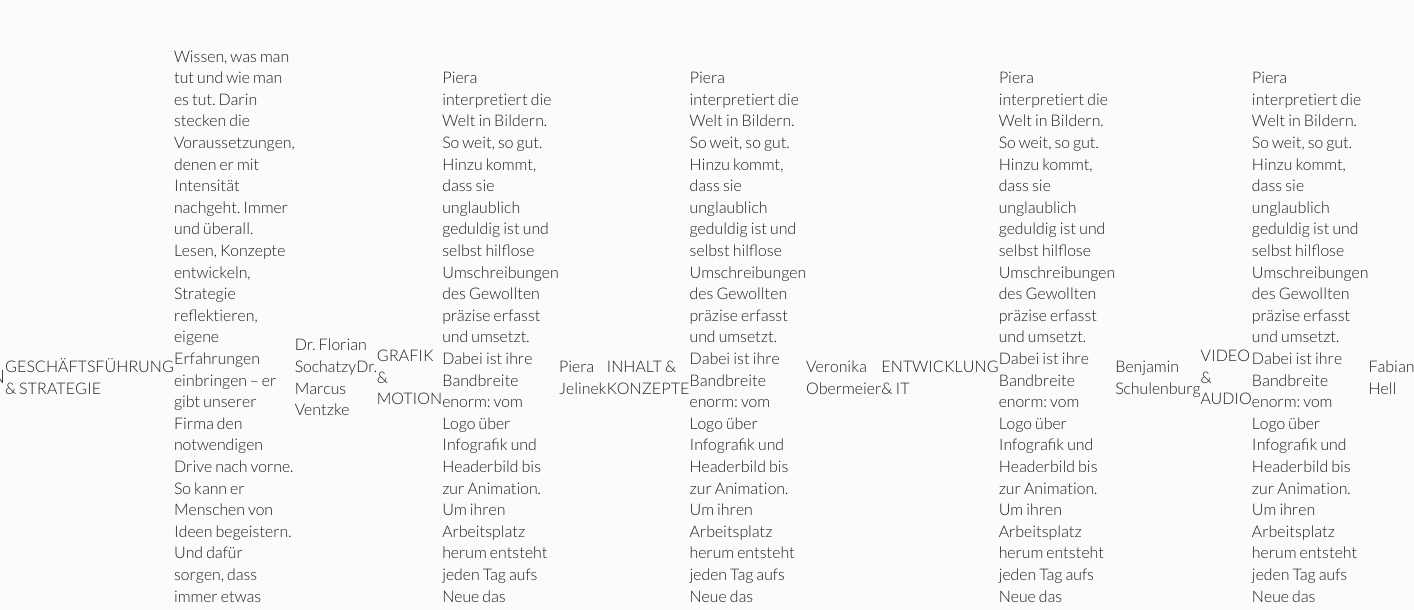
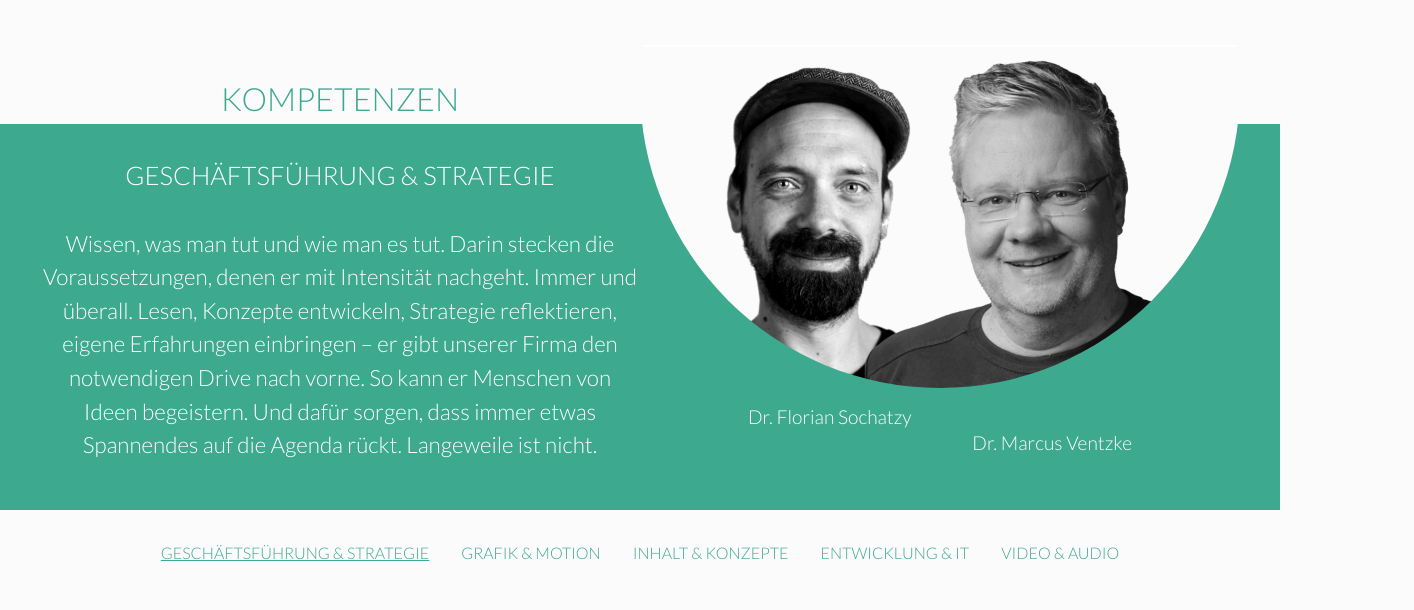
Before and after one commit to Digitale-Lernwelten/new.dilewe.de, an Astro site: page / in a window 1280 px wide. Shown: the part 1506-2116 px from the top of the page, 1414 px wide, since content can reach past the window. Built offline with nearby package versions, Linux system fonts and the light colour scheme; Astro itself is replaced by a stand-in of ours.

Commit message:
Finished rough styling of index page

```diff
--- /dev/null
+++ b/src/components/TeamSlider.module.css
@@ -0,0 +1,37 @@
+.wrap {
+	display: block;
+	overflow: hidden;
+}
+
+.wrap h3 {
+	color: var(--primary);
+}
+
+.headerWrap,
+.tabs {
+	display: block;
+	text-align: center;
+	width: 100%;
+	max-width: var(--content-width);
+	padding:0 var(--content-padding);
+	margin: 0 auto;
+}
+
+.slides {
+	background: var(--primary);
+	color: #fff;
+	display: block;
+	margin-bottom: 2rem;
+}
+
+.headerWrap {
+	text-align: left;
+}
+
+.headerWrap h3 {
+	width: 50%;
+	display:inline-block;
+	text-align: center;
+	font-size: 2rem;
+	margin-bottom: 0.25rem;
+}
--- a/src/components/TeamSlider.tsx
+++ b/src/components/TeamSlider.tsx
@@ -1,24 +1,26 @@
-import React from 'react';
+import React, { useState } from 'react';
+import { type TeamSliderSlideProps, TeamSliderSlide } from './TeamSliderSlide';
+import TeamSliderTab from './TeamSliderTab';
+import css from './TeamSlider.module.css';
 
-interface PlaceholderProps {
+interface TeamSliderProps {
 	headline: string;
-	children?: React.ReactNode;
+	slides: TeamSliderSlideProps[];
 }
 
-const TeamSlider: React.FC<PlaceholderProps> = ({
+const TeamSlider: React.FC<TeamSliderProps> = ({
 	headline,
-	children,
+	slides,
 }) => {
-	const style = {
-		display: 'flex',
-		justifyContent: 'center',
-		alignItems: 'center',
-		borderRadius: '5px',
-	};
+	const [activeSlide, setActiveSlide] = useState<string>(() => slides[0]?.name || '');
 
-	return <div style={style}>
-		<h3>{headline}</h3>
-		{children}
+	const slideNodes = slides.map(s => <TeamSliderSlide {...s} active={activeSlide === s.name} />);
+	const slideTabs = slides.map(s => <TeamSliderTab name={s.name} active={activeSlide === s.name} setActiveSlide={setActiveSlide} />)
+
+	return <div className={css.wrap}>
+		<div className={css.headerWrap}><h3>{headline}</h3></div>
+		<div className={css.slides}>{slideNodes}</div>
+		<div className={css.tabs}>{slideTabs}</div>
 	</div>;
 };
 
--- /dev/null
+++ b/src/components/TeamSliderSlide.module.css
@@ -0,0 +1,85 @@
+.slide {
+	display: block;
+	text-align: center;
+	width: 100%;
+	max-width: var(--content-width);
+	padding:0 var(--content-padding);
+	margin: 0 auto;
+}
+
+.active {
+
+}
+
+.wide {
+
+}
+
+.left {
+	display: block;
+	width: 50%;
+	float: left;
+}
+
+.left h4 {
+	font-size: 1.6rem;
+}
+
+.left p {
+	font-size: 1.4rem;
+	line-height: 1.5em;
+	margin-bottom: 3rem;
+}
+
+.right {
+	display: block;
+	width: 50%;
+	float: right;
+	padding: 0 6rem;
+	box-sizing: border-box;
+}
+
+.right img {
+	width: 100%;
+	display: block;
+	height: auto;
+	border-radius: 50%;
+	margin-top: -6rem;
+}
+
+.slide::after {
+	content:'';
+	display: block;
+	clear:both;
+}
+
+.wide .right {
+	padding: 0;
+}
+
+.wide .right img {
+	margin-top: -21rem;
+}
+
+.nameWrap {
+	display: block;
+	width: 24rem;
+	margin: 0 auto;
+	font-size: 1.2rem;
+	padding: 1rem 0;
+}
+
+.leftName {
+	float:left;
+	clear:both;
+}
+
+.rightName {
+	float:right;
+	clear:both;
+}
+
+.name {
+	clear:both;
+	text-align:center;
+}
--- a/src/components/TeamSliderSlide.tsx
+++ b/src/components/TeamSliderSlide.tsx
@@ -1,36 +1,50 @@
 import React from 'react';
+import css from './TeamSliderSlide.module.css';
+import type { ImageMetadata } from 'astro';
 
-interface PlaceholderProps {
+export interface TeamSliderSlideProps {
 	portraitLeftName?: string;
 	portraitRightName?: string;
 	portraitName?: string;
 	portraitWide?: boolean;
-	slideName: string;
-	children?: React.ReactNode;
+	portrait: ImageMetadata;
+	name: string;
+	text: string;
+	active?: boolean;
 }
 
-const TeamSliderSlide: React.FC<PlaceholderProps> = ({
+export const TeamSliderSlide: React.FC<TeamSliderSlideProps> = ({
 	portraitLeftName,
 	portraitRightName,
 	portraitName,
 	portraitWide = false,
-	slideName,
-	children,
+	portrait,
+	name,
+	text,
+	active,
 }) => {
-	const style = {
-		display: 'flex',
-		justifyContent: 'center',
-		alignItems: 'center',
-		borderRadius: '5px',
-		marginBottom: portraitWide ? '0px' : '0px', // Not necessary, only done so that portraitWide is used somewhere for now
-	};
+	if(!active){return null;}
+	const classes = [css.slide];
+	if(portraitWide){
+		classes.push(css.wide);
+	}
+	if(active){
+		classes.push(css.active);
+	}
 
-	return <div style={style}>
-		<h4>{slideName}</h4>
-		{children}
-		{portraitLeftName || ''}
-		{portraitRightName || ''}
-		{portraitName || ''}
+	return <div className={classes.join(' ')}>
+		<div className={css.left}>
+			<h4>{name}</h4>
+			<p>{text}</p>
+		</div>
+		<div className={css.right}>
+			<img src={portrait.src} width={portrait.width} height={portrait.height} alt={portraitName ? portraitName : portraitLeftName + ' und ' + portraitRightName} />
+			<div className={css.nameWrap}>
+				{portraitLeftName ? <span className={css.leftName}>{portraitLeftName}</span> : ''}
+				{portraitRightName ? <span className={css.rightName}>{portraitRightName}</span> : ''}
+				{portraitName ? <span className={css.name}>{portraitName}</span> : ''}
+			</div>
+		</div>
 	</div>;
 };
 
--- /dev/null
+++ b/src/components/TeamSliderTab.module.css
@@ -0,0 +1,10 @@
+.tab {
+	display: inline-block;
+	cursor: pointer;
+	margin: 0 1rem;
+	color: var(--primary);
+}
+
+.active {
+	text-decoration: underline;
+}
--- /dev/null
+++ b/src/components/TeamSliderTab.tsx
@@ -0,0 +1,24 @@
+import React, { useCallback } from 'react';
+import css from './TeamSliderTab.module.css';
+
+export interface TeamSliderTabProps {
+	name: string;
+	active?: boolean;
+	setActiveSlide: (name: string) => void,
+}
+
+const TeamSliderTab: React.FC<TeamSliderTabProps> = ({
+	name,
+	active = false,
+	setActiveSlide,
+}) => {
+	const onClick = useCallback(() => setActiveSlide(name), [setActiveSlide, name]);
+	const classes = [css.tab];
+	if(active){
+		classes.push(css.active)
+	}
+
+	return <h4 className={classes.join(' ')} onClick={onClick}>{name}</h4>;
+};
+
+export default TeamSliderTab;
--- a/src/pages/index.astro
+++ b/src/pages/index.astro
@@ -4,9 +4,13 @@ import HeaderImage from "../components/HeaderImage.astro";
 import TeaserBox from "../components/TeaserBox.astro";
 import HeaderTextParagraph from "../components/HeaderTextParagraph.astro";
 import TeamSlider from "../components/TeamSlider";
-import TeamSliderSlide from "../components/TeamSliderSlide";
 
 import headerImage from "../assets/header-index.jpg";
+import portraitFloMarcus from "../assets/portrait-flo-marcus.jpg";
+import portraitPiera from "../assets/portrait-piera.jpg";
+import portraitObi from "../assets/portrait-obi.jpg";
+import portraitBen from "../assets/portrait-ben.jpg";
+import portraitFabi from "../assets/portrait-fabi.jpg";
 ---
 
 <Layout title="Über uns">
@@ -79,67 +83,65 @@ import headerImage from "../assets/header-index.jpg";
 			die gestaltende Teilnahme an Tagungen und Konferenzen.
 		</p>
 	</HeaderTextParagraph>
-	<TeamSlider headline="Kompetenzen" client:load>
-		<TeamSliderSlide
-			slideName="Geschäftsführung & Strategie"
-			portraitLeftName="Dr. Florian Sochatzy"
-			portraitRightName="Dr. Marcus Ventzke"
-			portraitWide
-		>
-			<p>
-				Wissen, was man tut und wie man es tut. Darin stecken die
+	<TeamSlider
+		client:load
+		headline="Kompetenzen"
+		slides={
+			[
+				{
+					name: "Geschäftsführung & Strategie",
+					portraitLeftName: "Dr. Florian Sochatzy",
+					portraitRightName: "Dr. Marcus Ventzke",
+					portraitWide: true,
+					portrait: portraitFloMarcus,
+					text: `Wissen, was man tut und wie man es tut. Darin stecken die
 						Voraussetzungen, denen er mit Intensität nachgeht. Immer und überall.
 						Lesen, Konzepte entwickeln, Strategie reflektieren, eigene Erfahrungen
 						einbringen – er gibt unserer Firma den notwendigen Drive nach vorne. So
 						kann er Menschen von Ideen begeistern. Und dafür sorgen, dass immer
-				etwas Spannendes auf die Agenda rückt. Langeweile ist nicht.
-			</p>
-		</TeamSliderSlide>
-		<TeamSliderSlide slideName="Grafik & Motion" portraitName="Piera Jelinek">
-			<p>
-				Piera interpretiert die Welt in Bildern. So weit, so gut. Hinzu kommt,
+						etwas Spannendes auf die Agenda rückt. Langeweile ist nicht.`,
+				},{
+					name: "Grafik & Motion",
+					portraitName: "Piera Jelinek",
+					portrait: portraitPiera,
+					text: `Piera interpretiert die Welt in Bildern. So weit, so gut. Hinzu kommt,
 						dass sie unglaublich geduldig ist und selbst hilflose Umschreibungen des
 						Gewollten präzise erfasst und umsetzt. Dabei ist ihre Bandbreite enorm:
 						vom Logo über Infografik und Headerbild bis zur Animation. Um ihren
 						Arbeitsplatz herum entsteht jeden Tag aufs Neue das Kreativzentrum der
-				Digitalen Lernwelten.
-			</p>
-		</TeamSliderSlide>
-		<TeamSliderSlide
-			slideName="Inhalt & Konzepte"
-			portraitName="Veronika Obermeier"
-		>
-			<p>
-				Piera interpretiert die Welt in Bildern. So weit, so gut. Hinzu kommt,
+						Digitalen Lernwelten.`,
+				},{
+					name: "Inhalt & Konzepte",
+					portraitName: "Veronika Obermeier",
+					portrait: portraitObi,
+					text: `Piera interpretiert die Welt in Bildern. So weit, so gut. Hinzu kommt,
 						dass sie unglaublich geduldig ist und selbst hilflose Umschreibungen des
 						Gewollten präzise erfasst und umsetzt. Dabei ist ihre Bandbreite enorm:
 						vom Logo über Infografik und Headerbild bis zur Animation. Um ihren
 						Arbeitsplatz herum entsteht jeden Tag aufs Neue das Kreativzentrum der
-				Digitalen Lernwelten.
-			</p>
-		</TeamSliderSlide>
-		<TeamSliderSlide
-			slideName="Entwicklung & IT"
-			portraitName="Benjamin Schulenburg"
-		>
-			<p>
-				Piera interpretiert die Welt in Bildern. So weit, so gut. Hinzu kommt,
+						Digitalen Lernwelten.`,
+				},{
+					name: "Entwicklung & IT",
+					portraitName: "Benjamin Schulenburg",
+					portrait: portraitBen,
+					text: `Piera interpretiert die Welt in Bildern. So weit, so gut. Hinzu kommt,
 						dass sie unglaublich geduldig ist und selbst hilflose Umschreibungen des
 						Gewollten präzise erfasst und umsetzt. Dabei ist ihre Bandbreite enorm:
 						vom Logo über Infografik und Headerbild bis zur Animation. Um ihren
 						Arbeitsplatz herum entsteht jeden Tag aufs Neue das Kreativzentrum der
-				Digitalen Lernwelten.
-			</p>
-		</TeamSliderSlide>
-		<TeamSliderSlide slideName="Video & Audio" portraitName="Fabian Hell">
-			<p>
-				Piera interpretiert die Welt in Bildern. So weit, so gut. Hinzu kommt,
+						Digitalen Lernwelten.`,
+				},{
+					name: "Video & Audio",
+					portraitName: "Fabian Hell",
+					portrait: portraitFabi,
+					text: `Piera interpretiert die Welt in Bildern. So weit, so gut. Hinzu kommt,
 						dass sie unglaublich geduldig ist und selbst hilflose Umschreibungen des
 						Gewollten präzise erfasst und umsetzt. Dabei ist ihre Bandbreite enorm:
 						vom Logo über Infografik und Headerbild bis zur Animation. Um ihren
 						Arbeitsplatz herum entsteht jeden Tag aufs Neue das Kreativzentrum der
-				Digitalen Lernwelten.
-			</p>
-		</TeamSliderSlide>
-	</TeamSlider>
+						Digitalen Lernwelten.`,
+				},
+			]
+		}
+	/>
 </Layout>
```
Also changed, not shown: src/assets/portrait-ben.jpg (added), src/assets/portrait-fabi.jpg (added), src/assets/portrait-flo-marcus.jpg (added), src/assets/portrait-obi.jpg (added), src/assets/portrait-piera.jpg (added). Lines whose indentation alone changed are shown as unchanged.
